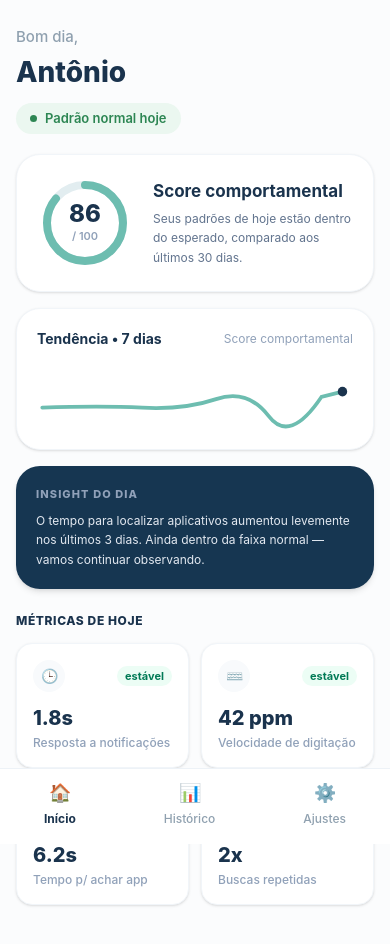
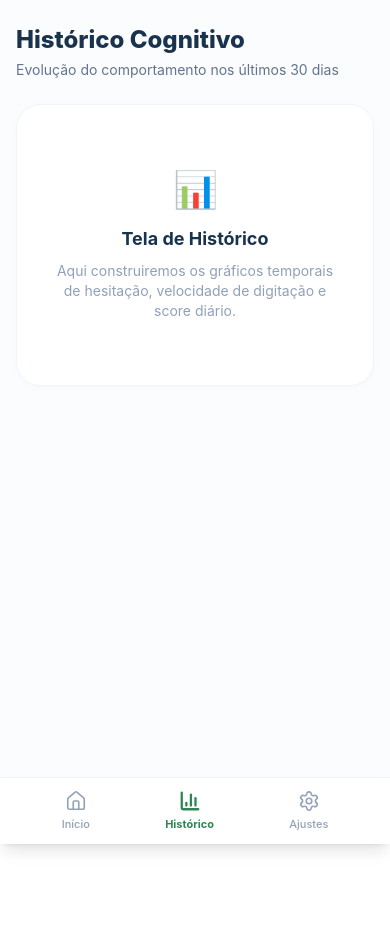
Before and after one commit to RafaelSeiji01/Iris-cliente, a React (Vite) app in the folder FrontEnd/: page /historico in a window 390 px wide. Shown: the top 944 px of the page. After the commit the page ends 844 px from the top, so only its background shows below. Built offline with nearby package versions, Linux system fonts and the light colour scheme.

Commit message:
Adicionando routes para outras pages

```diff
--- a/FrontEnd/package.json
+++ b/FrontEnd/package.json
@@ -11,8 +11,10 @@
   },
   "dependencies": {
     "@tailwindcss/vite": "^4.3.3",
+    "lucide-react": "^1.31.0",
     "react": "^19.2.8",
     "react-dom": "^19.2.8",
+    "react-router-dom": "^7.18.2",
     "tailwindcss": "^4.3.3"
   },
   "devDependencies": {
--- a/FrontEnd/src/App.jsx
+++ b/FrontEnd/src/App.jsx
@@ -1,39 +1,21 @@
-import { useState, useEffect } from 'react'
-import SplashScreen from './components/SplashScreen';
+// FrontEnd/src/App.jsx
+import React from 'react';
+import { BrowserRouter, Routes, Route } from 'react-router-dom';
+import Layout from './components/Layout';
 import Home from './pages/Home';
-import Header from './components/Header'
+import Historico from './pages/Historico';
+import Ajustes from './pages/Ajustes';
 
-
-
-function App() {
-
-  const [showSplash, setShowSplash] = useState(true);
-  const [isFading, setIsFading] = useState(false);
-
-  useEffect(() => {
-    // 1. Fica visível por 1 segundo, depois inicia a transição suave
-    const fadeTimer = setTimeout(() => {
-      setIsFading(true);
-    }, 1000);
-
-    // 2. Remove completamente do DOM após o fade-out de 600ms
-    const removeTimer = setTimeout(() => {
-      setShowSplash(false);
-    }, 1600);
-
-    return () => {
-      clearTimeout(fadeTimer);
-      clearTimeout(removeTimer);
-    };
-  }, []);
-
-
+export default function App() {
   return (
-    <div>
-      {showSplash && <SplashScreen isFading={isFading} />}
-      <Home />
-    </div>
-  )
+    <BrowserRouter>
+      <Routes>
+        <Route path="/" element={<Layout />}>
+          <Route index element={<Home />} />
+          <Route path="historico" element={<Historico />} />
+          <Route path="ajustes" element={<Ajustes />} />
+        </Route>
+      </Routes>
+    </BrowserRouter>
+  );
 }
-
-export default App
--- a/FrontEnd/src/components/BottomNav.jsx
+++ b/FrontEnd/src/components/BottomNav.jsx
@@ -1,80 +1,45 @@
-// src/components/BottomNav.jsx
-import React, { useState } from 'react';
+// FrontEnd/src/components/BottomNav.jsx
+import React from 'react';
+import { useNavigate, useLocation } from 'react-router-dom';
+import { Home, BarChart3, Settings } from 'lucide-react';
 
 export default function BottomNav() {
-  const [active, setActive] = useState('inicio');
+  const navigate = useNavigate();
+  const location = useLocation();
+
+  const navItems = [
+    { path: '/', label: 'Início', icon: Home },
+    { path: '/historico', label: 'Histórico', icon: BarChart3 },
+    { path: '/ajustes', label: 'Ajustes', icon: Settings },
+  ];
 
   return (
-    <nav style={{
-      position: 'fixed',
-      bottom: 0,
-      left: '50%',
-      transform: 'translateX(-50%)',
-      width: '100%',
-      maxWidth: '430px',
-      backgroundColor: '#ffffff',
-      borderTop: '1px solid #edf2f7',
-      display: 'flex',
-      justifyContent: 'space-around',
-      padding: '10px 0 16px 0',
-      zIndex: 100
-    }}>
-      <button
-        onClick={() => setActive('inicio')}
-        style={{
-          background: 'none',
-          border: 'none',
-          display: 'flex',
-          flexDirection: 'column',
-          alignItems: 'center',
-          gap: '4px',
-          cursor: 'pointer',
-          color: active === 'inicio' ? '#1a334d' : '#8fa0af',
-          fontWeight: active === 'inicio' ? '700' : '500',
-          fontSize: '12px'
-        }}
-      >
-        <span style={{ fontSize: '18px' }}>🏠</span>
-        Início
-      </button>
+    <nav className="fixed bottom-0 left-0 right-0 bg-white/95 backdrop-blur-md border-t border-slate-100 px-6 py-2 flex justify-around items-center z-50 shadow-lg">
+      {navItems.map((item) => {
+        const IconComponent = item.icon;
+        const isActive = location.pathname === item.path;
 
-      <button
-        onClick={() => setActive('historico')}
-        style={{
-          background: 'none',
-          border: 'none',
-          display: 'flex',
-          flexDirection: 'column',
-          alignItems: 'center',
-          gap: '4px',
-          cursor: 'pointer',
-          color: active === 'historico' ? '#1a334d' : '#8fa0af',
-          fontWeight: active === 'historico' ? '700' : '500',
-          fontSize: '12px'
-        }}
-      >
-        <span style={{ fontSize: '18px' }}>📊</span>
-        Histórico
-      </button>
-
-      <button
-        onClick={() => setActive('ajustes')}
-        style={{
-          background: 'none',
-          border: 'none',
-          display: 'flex',
-          flexDirection: 'column',
-          alignItems: 'center',
-          gap: '4px',
-          cursor: 'pointer',
-          color: active === 'ajustes' ? '#1a334d' : '#8fa0af',
-          fontWeight: active === 'ajustes' ? '700' : '500',
-          fontSize: '12px'
-        }}
-      >
-        <span style={{ fontSize: '18px' }}>⚙️</span>
-        Ajustes
-      </button>
+        return (
+          <button
+            key={item.path}
+            onClick={() => navigate(item.path)}
+            className="flex flex-col items-center gap-1 py-1 px-3 border-none bg-transparent cursor-pointer"
+          >
+            <IconComponent
+              size={22}
+              strokeWidth={isActive ? 2.5 : 1.8}
+              color={isActive ? '#2d8653' : '#94a3b8'}
+            />
+            <span
+              className={`text-[11px] ${
+                isActive ? 'font-bold text-[#2d8653]' : 'font-medium text-slate-400'
+              }`}
+            >
+              {item.label}
+            </span>
+          </button>
+        );
+      })}
     </nav>
   );
 }
--- /dev/null
+++ b/FrontEnd/src/components/Layout.jsx
@@ -0,0 +1,26 @@
+// FrontEnd/src/components/Layout.jsx
+import React from 'react';
+import { Outlet } from 'react-router-dom';
+import Sidebar from './Sidebar';
+import BottomNav from './BottomNav';
+
+export default function Layout() {
+  return (
+    <div className="min-h-screen bg-[#fbfcfd] flex font-sans text-slate-800">
+      {/* Sidebar Visível no Desktop */}
+      <aside className="hidden md:flex flex-col w-64 bg-white border-r border-slate-100 p-6 sticky top-0 h-screen z-10">
+        <Sidebar />
+      </aside>
+
+      {/* Conteúdo Principal onde as páginas renderizam */}
+      <main className="flex-1 flex justify-center pb-24 md:pb-12 pt-6 px-4 sm:px-6 lg:px-8">
+        <Outlet />
+      </main>
+
+      {/* Barra Inferior Visível no Mobile */}
+      <div className="block md:hidden">
+        <BottomNav />
+      </div>
+    </div>
+  );
+}
--- a/FrontEnd/src/components/MetricsGrid.jsx
+++ b/FrontEnd/src/components/MetricsGrid.jsx
@@ -1,52 +1,70 @@
-// src/components/MetricsGrid.jsx
+// FrontEnd/src/components/MetricsGrid.jsx
 import React from 'react';
+import { Keyboard, Clock, Smartphone } from 'lucide-react';
 
-function MetricItem({ icon, badge, badgeColor, value, label }) {
-  const isWarning = badgeColor === 'orange';
-
-  return (
-    <div className="bg-white border border-slate-100 rounded-2xl p-4 flex flex-col justify-between min-h-[125px] shadow-sm">
-      <div className="flex justify-between items-center">
-        <div className="w-8 h-8 rounded-full bg-slate-50 flex items-center justify-center text-sm text-[#1a334d]">
-          {icon}
+const MetricItem = ({ icon: Icon, title, value, tag, isAlert = false }) => (
+  <div className="bg-white p-5 rounded-2xl border border-slate-100 shadow-[0_2px_8px_rgba(0,0,0,0.02)] flex flex-col justify-between transition-all hover:shadow-[0_4px_12px_rgba(0,0,0,0.05)]">
+    <div className="flex items-center justify-between">
+      <div className="w-10 h-10 rounded-xl bg-[#f0f7f4] flex items-center justify-center text-[#2d8653]">
+        <Icon size={20} strokeWidth={2.2} />
       </div>
       <span
-          className={`text-[11px] font-bold px-2 py-0.5 rounded-full ${
-            isWarning
-              ? 'bg-orange-50 text-orange-600'
+        className={`text-xs font-semibold px-2.5 py-1 rounded-md ${
+          isAlert
+            ? 'bg-amber-50 text-amber-600'
             : 'bg-emerald-50 text-emerald-700'
         }`}
       >
-          {badge}
+        {tag}
       </span>
     </div>
 
-      <div className="mt-3">
-        <div className="text-xl md:text-2xl font-extrabold text-[#1a334d] leading-tight">
-          {value}
+    <div className="mt-4">
+      <div className="text-2xl font-extrabold text-[#1a334d]">{value}</div>
+      <div className="text-xs font-medium text-slate-400 mt-0.5">{title}</div>
     </div>
-        <div className="text-xs text-slate-400 font-medium mt-1">
-          {label}
   </div>
+);
+
+export default function MetricsGrid({
+  velocidadeDigitacao = '42 ppm',
+  tempoHesitacao = '6.2s',
+  aberturasSemAcao = '2x',
+}) {
+  return (
+    <div className="mt-6">
+      <h3 className="text-xs font-bold tracking-wider text-slate-500 uppercase mb-3">
+        Métricas de Hoje
+      </h3>
+
+      <div className="grid grid-cols-1 sm:grid-cols-3 gap-4">
+        {/* 1. Velocidade de Escrita */}
+        <MetricItem
+          icon={Keyboard}
+          title="Velocidade de digitação"
+          value={velocidadeDigitacao}
+          tag="estável"
+          isAlert={false}
+        />
+
+        {/* 2. Tempo de Hesitação */}
+        <MetricItem
+          icon={Clock}
+          title="Tempo sem ação na Home"
+          value={tempoHesitacao}
+          tag="+1.2s"
+          isAlert={true}
+        />
+
+        {/* 3. Aberturas sem Ação */}
+        <MetricItem
+          icon={Smartphone}
+          title="Aberturas sem ação"
+          value={aberturasSemAcao}
+          tag="estável"
+          isAlert={false}
+        />
       </div>
     </div>
   );
 }
-
-export default function MetricsGrid() {
-  return (
-    <div className="my-6">
-      <h3 className="text-xs md:text-sm font-extrabold text-[#1a334d] tracking-wider mb-3.5 uppercase">
-        Métricas de Hoje
-      </h3>
-
-      {/* Grid: 2 colunas no celular e 4 no desktop */}
-      <div className="grid grid-cols-2 md:grid-cols-4 gap-3 md:gap-4">
-        <MetricItem icon="🕒" badge="estável" value="1.8s" label="Resposta a notificações" />
-        <MetricItem icon="⌨️" badge="estável" value="42 ppm" label="Velocidade de digitação" />
-        <MetricItem icon="📱" badge="+18%" badgeColor="orange" value="6.2s" label="Tempo p/ achar app" />
-        <MetricItem icon="🔍" badge="estável" value="2x" label="Buscas repetidas" />
-      </div>
-    </div>
-  );
-}
--- a/FrontEnd/src/components/SideBar.jsx
+++ b/FrontEnd/src/components/SideBar.jsx
@@ -1,18 +1,22 @@
-
-import React, { useState } from 'react';
+// FrontEnd/src/components/Sidebar.jsx
+import React from 'react';
+import { useNavigate, useLocation } from 'react-router-dom';
+import { Home, BarChart3, Settings } from 'lucide-react';
 import logoIris from '../assets/logo.png';
 
 export default function Sidebar() {
-  const [active, setActive] = useState('inicio');
+  const navigate = useNavigate();
+  const location = useLocation();
 
   const menuItems = [
-    { id: 'inicio', label: 'Início', icon: '🏠' },
-    { id: 'historico', label: 'Histórico', icon: '📊' },
-    { id: 'ajustes', label: 'Ajustes', icon: '⚙️' }
+    { path: '/', label: 'Início', icon: Home },
+    { path: '/historico', label: 'Histórico', icon: BarChart3 },
+    { path: '/ajustes', label: 'Ajustes', icon: Settings },
   ];
 
   return (
-    <aside style={{
+    <aside
+      style={{
         width: '240px',
         backgroundColor: '#ffffff',
         borderRight: '1px solid #edf2f7',
@@ -23,53 +27,72 @@
         height: '100vh',
         position: 'sticky',
         top: 0,
-      boxSizing: 'border-box'
-    }}>
+        boxSizing: 'border-box',
+      }}
+    >
       <div>
         {/* Logo */}
-        <div style={{ paddingLeft: '12px', marginBottom: '40px' }}>
-          <img src={logoIris} alt="Iris" style={{ width: '110px', height: 'auto' }} />
+        <div style={{ paddingLeft: '8px', marginBottom: '36px' }}>
+          <img
+            src={logoIris}
+            alt="Iris Logo"
+            style={{ width: '120px', height: 'auto', display: 'block' }}
+          />
         </div>
 
         {/* Links de Navegação */}
         <nav style={{ display: 'flex', flexDirection: 'column', gap: '8px' }}>
-          {menuItems.map((item) => (
+          {menuItems.map((item) => {
+            const IconComponent = item.icon;
+            const isSelected = location.pathname === item.path;
+
+            return (
               <button
-              key={item.id}
-              onClick={() => setActive(item.id)}
+                key={item.path}
+                onClick={() => navigate(item.path)}
                 style={{
                   display: 'flex',
                   alignItems: 'center',
                   gap: '14px',
                   padding: '12px 16px',
-                borderRadius: '16px',
+                  borderRadius: '14px',
                   border: 'none',
                   cursor: 'pointer',
-                fontSize: '15px',
-                fontWeight: active === item.id ? '700' : '500',
-                backgroundColor: active === item.id ? '#edf7f5' : 'transparent',
-                color: active === item.id ? '#1a334d' : '#8fa0af',
-                transition: 'all 0.2s ease'
+                  fontSize: '14px',
+                  fontWeight: isSelected ? '700' : '500',
+                  backgroundColor: isSelected ? '#edf7f5' : 'transparent',
+                  color: isSelected ? '#2d8653' : '#6e8294',
+                  transition: 'all 0.2s ease',
+                  textAlign: 'left',
+                  width: '100%',
                 }}
               >
-              <span style={{ fontSize: '20px' }}>{item.icon}</span>
+                <IconComponent
+                  size={20}
+                  strokeWidth={isSelected ? 2.4 : 2}
+                  color={isSelected ? '#2d8653' : '#8fa0af'}
+                />
                 {item.label}
               </button>
-          ))}
+            );
+          })}
         </nav>
       </div>
 
-      {/* Perfil Simplificado no rodapé da Sidebar */}
-      <div style={{
+      {/* Perfil Simplificado */}
+      <div
+        style={{
           padding: '12px 14px',
           borderRadius: '16px',
           backgroundColor: '#f8fafc',
           border: '1px solid #edf2f7',
           display: 'flex',
           alignItems: 'center',
-        gap: '12px'
-      }}>
-        <div style={{
+          gap: '12px',
+        }}
+      >
+        <div
+          style={{
             width: '38px',
             height: '38px',
             borderRadius: '50%',
@@ -77,13 +100,17 @@
             display: 'flex',
             alignItems: 'center',
             justifyContent: 'center',
-          fontWeight: 'bold',
-          color: '#1a334d'
-        }}>
+            fontWeight: '700',
+            fontSize: '13px',
+            color: '#1a334d',
+          }}
+        >
           SA
         </div>
         <div>
-          <p style={{ margin: 0, fontSize: '13px', fontWeight: '700', color: '#1a334d' }}>Seu Antônio</p>
+          <p style={{ margin: 0, fontSize: '13px', fontWeight: '700', color: '#1a334d' }}>
+            Seu Antônio
+          </p>
           <p style={{ margin: 0, fontSize: '11px', color: '#8fa0af' }}>Paciente</p>
         </div>
       </div>
--- /dev/null
+++ b/FrontEnd/src/pages/Ajustes.jsx
@@ -0,0 +1,21 @@
+// FrontEnd/src/pages/Ajustes.jsx
+import React from 'react';
+
+export default function Ajustes() {
+  return (
+    <div className="w-full max-w-md md:max-w-4xl lg:max-w-5xl">
+      <div className="mb-6">
+        <h1 className="text-2xl md:text-3xl font-extrabold text-[#1a334d]">Ajustes do Sistema</h1>
+        <p className="text-sm text-slate-500 mt-1">Configurações de telemetria e perfil de monitoramento</p>
+      </div>
+
+      <div className="bg-white p-8 rounded-3xl border border-slate-100 shadow-[0_2px_8px_rgba(0,0,0,0.02)] text-center py-16">
+        <span className="text-4xl">⚙️</span>
+        <h3 className="text-lg font-bold text-[#1a334d] mt-4">Configurações</h3>
+        <p className="text-sm text-slate-400 max-w-sm mx-auto mt-2">
+          Parâmetros de sensibilidade de alerta e dados de contato de emergência do paciente.
+        </p>
+      </div>
+    </div>
+  );
+}
--- /dev/null
+++ b/FrontEnd/src/pages/Historico.jsx
@@ -0,0 +1,21 @@
+// FrontEnd/src/pages/Historico.jsx
+import React from 'react';
+
+export default function Historico() {
+  return (
+    <div className="w-full max-w-md md:max-w-4xl lg:max-w-5xl">
+      <div className="mb-6">
+        <h1 className="text-2xl md:text-3xl font-extrabold text-[#1a334d]">Histórico Cognitivo</h1>
+        <p className="text-sm text-slate-500 mt-1">Evolução do comportamento nos últimos 30 dias</p>
+      </div>
+
+      <div className="bg-white p-8 rounded-3xl border border-slate-100 shadow-[0_2px_8px_rgba(0,0,0,0.02)] text-center py-16">
+        <span className="text-4xl">📊</span>
+        <h3 className="text-lg font-bold text-[#1a334d] mt-4">Tela de Histórico</h3>
+        <p className="text-sm text-slate-400 max-w-sm mx-auto mt-2">
+          Aqui construiremos os gráficos temporais de hesitação, velocidade de digitação e score diário.
+        </p>
+      </div>
+    </div>
+  );
+}
--- a/FrontEnd/src/pages/Home.jsx
+++ b/FrontEnd/src/pages/Home.jsx
@@ -1,34 +1,50 @@
-// src/pages/Home.jsx
-import React from 'react';
+// FrontEnd/src/pages/Home.jsx
+import React, { useState, useEffect } from 'react';
 import Header from '../components/Header';
 import ScoreCard from '../components/ScoreCard';
 import MetricsGrid from '../components/MetricsGrid';
 import TrendSection from '../components/TrendSection';
-import BottomNav from '../components/BottomNav';
+import { getResumoPaciente } from '../services/api';
 
 export default function Home() {
+  const [dados, setDados] = useState({
+    nome: 'Antonio',
+    score: 86,
+    status_dia: 'Padrão normal hoje',
+    insight_dia: 'Carregando observações do dia...',
+    velocidade_digitacao: 42,
+    tempo_hesitacao: '6.2',
+    aberturas_sem_acao: 2,
+  });
+
+  useEffect(() => {
+    async function carregarDados() {
+      const paciente = await getResumoPaciente(1);
+      if (paciente) {
+        setDados(paciente);
+      }
+    }
+
+    carregarDados();
+  }, []);
+
   return (
-    <div className="min-h-screen bg-[#fbfcfd] flex justify-center pb-24 md:pb-12 font-sans">
-      {/* Contêiner Fluido: max-w-md no celular, expande até max-w-5xl no computador */}
-      <div className="w-full max-w-md md:max-w-4xl lg:max-w-5xl px-4 md:px-8 py-6 box-border">
+    <div className="w-full max-w-md md:max-w-4xl lg:max-w-5xl">
+      {/* Saudação e Status */}
+      <Header name={dados.nome} status={dados.status_dia} />
 
-        <Header name=" Antônio" />
+      {/* Grid Superior: Score e Gráfico lado a lado no Desktop */}
+      <div className="grid grid-cols-1 md:grid-cols-2 gap-4 md:gap-6 mt-4">
+        <ScoreCard score={dados.score} />
+        <TrendSection insight={dados.insight_dia} />
+      </div>
 
-        {/* No Desktop: Score e Tendência ficam em 2 colunas lado a lado */}
-        <div className="grid grid-cols-1 md:grid-cols-2 gap-4 md:gap-6 mt-4">
-          <ScoreCard score={86} />
-          <TrendSection />
-        </div>
-
-        {/* 4 Métricas de Hoje */}
-        <MetricsGrid />
-
-        {/* Menu Inferior: visível no celular, oculto em telas grandes */}
-        <div className="block md:hidden">
-          <BottomNav />
-        </div>
-
-      </div>
+      {/* Grid de Métricas Reais */}
+      <MetricsGrid
+        velocidadeDigitacao={`${dados.velocidade_digitacao} ppm`}
+        tempoHesitacao={`${dados.tempo_hesitacao}s`}
+        aberturasSemAcao={`${dados.aberturas_sem_acao}x`}
+      />
     </div>
   );
 }
--- /dev/null
+++ b/FrontEnd/src/services/api.js
@@ -0,0 +1,41 @@
+// FrontEnd/src/services/api.js
+const API_URL = 'http://localhost:3001/api';
+
+// Busca os dados consolidados do dia do paciente
+export async function getResumoPaciente(pacienteId = 1) {
+  try {
+    const response = await fetch(`${API_URL}/paciente/${pacienteId}/resumo`);
+    if (!response.ok) {
+      throw new Error(`Erro na requisição: ${response.status}`);
+    }
+    return await response.json();
+  } catch (error) {
+    console.error('Erro ao buscar dados da API:', error);
+    return null;
+  }
+}
+
+//  Envia nova medição em tempo real para o banco
+export async function enviarMetricasComportamentais({
+  pacienteId = 1,
+  velocidadeDigitacao,
+  tempoHesitacao,
+  aberturasSemAcao = 0,
+}) {
+  try {
+    const response = await fetch(`${API_URL}/metricas`, {
+      method: 'POST',
+      headers: { 'Content-Type': 'application/json' },
+      body: JSON.stringify({
+        pacienteId,
+        velocidadeDigitacao,
+        tempoHesitacao,
+        aberturasSemAcao,
+      }),
+    });
+    return await response.json();
+  } catch (error) {
+    console.error('Erro ao enviar telemetria:', error);
+    return null;
+  }
+}
```
Also changed, not shown: 1 other file (tests, documents, lock files or other folders). Lines whose indentation alone changed are shown as unchanged.
